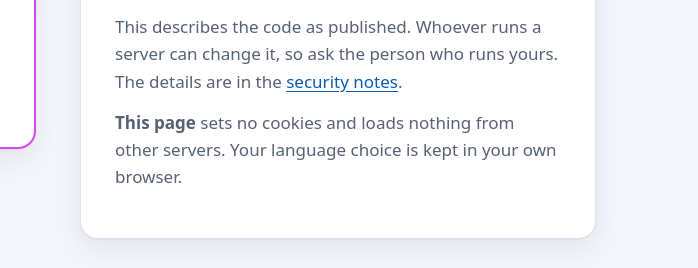
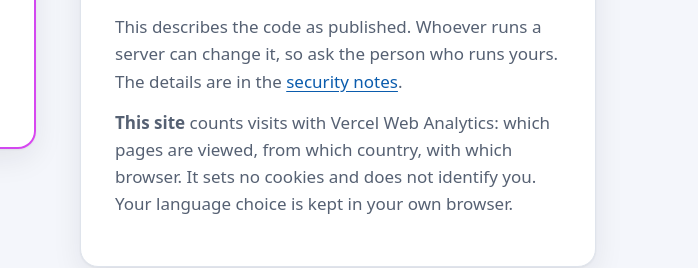
Before and after one commit to DestinyJazz/langfAIx, a browser extension: page site/index.html in a window 1280 px wide. Shown: the part 6940-7208 px from the top of the page, 582-1280 px from the left. Drawn offline with Linux system fonts and the light colour scheme.

Commit message:
Describe the visit counting on the intro page
The Vercel Web Analytics script was added by Vercel's bot. The page
still said it loads nothing from other servers. Say what the site
counts, and note that the script only exists on Vercel.

```diff
--- a/site/index.html
+++ b/site/index.html
@@ -16,15 +16,20 @@
     <link rel="icon" type="image/png" href="favicon.png" />
     <link rel="apple-touch-icon" href="icon.png" />
 
-    <!-- Vercel Web Analytics -->
+    <!--
+      Visit counts for the project's own site, by Vercel Web Analytics. The script exists only
+      on Vercel: anywhere else this address is a 404 and nothing happens. If you host a copy of
+      this page somewhere else, delete these three lines and the "This page" paragraph about
+      analytics in the Privacy section.
+    -->
     <script>
       window.va = window.va || function () { (window.vaq = window.vaq || []).push(arguments); };
     </script>
     <script defer src="/_vercel/insights/script.js"></script>
 
     <!--
-      The intro page of langfAIx. One static file: no build step, no cookies, nothing loaded
-      from other servers. English and Chinese sit side by side in the markup, as elements
+      The intro page of langfAIx. One static file: no build step, no cookies, no fonts or
+      libraries from other servers. English and Chinese sit side by side in the markup, as elements
       with data-l="en" or data-l="zh"; the script below shows one of the two.
     -->
     <script>
@@ -1963,8 +1968,13 @@
                 >安全说明</a
               >（英文）。
             </p>
-            <p data-l="en"><strong>This page</strong> sets no cookies and loads nothing from other servers. Your language choice is kept in your own browser.</p>
-            <p data-l="zh"><strong>这个网页</strong>不设 cookie，不从别的服务器加载任何东西。你选的语言只记在你自己的浏览器里。</p>
+            <p data-l="en">
+              <strong>This site</strong> counts visits with Vercel Web Analytics: which pages are viewed, from which country, with which browser. It sets no
+              cookies and does not identify you. Your language choice is kept in your own browser.
+            </p>
+            <p data-l="zh">
+              <strong>本站</strong>用 Vercel Web Analytics 统计访问次数：看了哪一页、来自哪个国家、用什么浏览器。不设 cookie，也不识别你是谁。你选的语言只记在你自己的浏览器里。
+            </p>
           </div>
         </div>
       </section>
```
